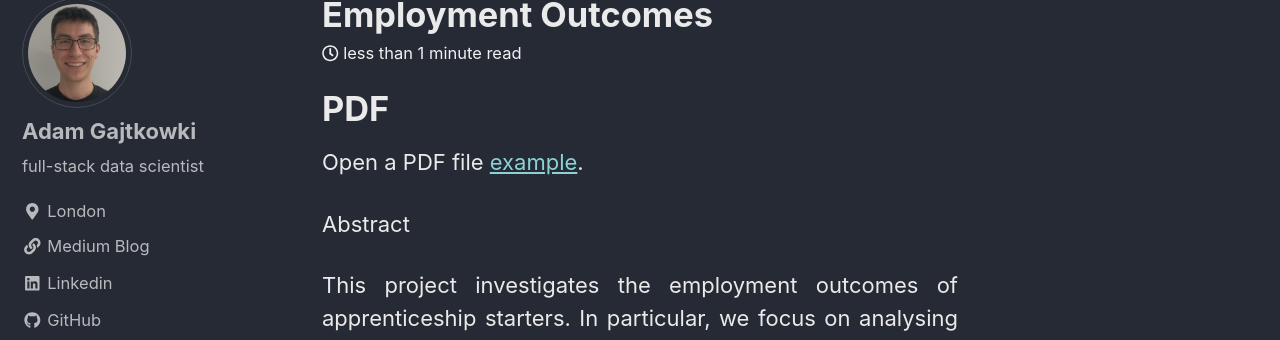
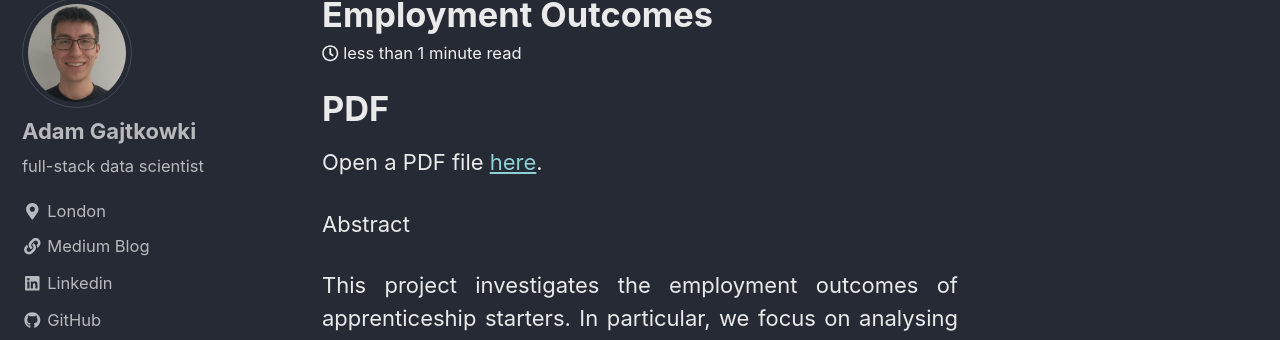
Before and after one commit to AGajtkowski/AGajtkowski.github.io, a Jekyll site: the page built from _posts/2019-12-20-IFA.md, in a window 1280 px wide and 900 px high. Shown: the part 113-453 px from the top of the window. Built offline with Jekyll 4.4.1, drawn with Linux system fonts in a browser that asks for light colours; cached includes are drawn as plain includes; nearby versions of some CDN libraries.

Commit message:
updated IFA

```diff
--- a/_posts/2019-12-20-IFA.md
+++ b/_posts/2019-12-20-IFA.md
@@ -9,7 +9,7 @@ date: '2019-12-20'
   </head>
   <body>
     <h1>PDF</h1>
-    <p>Open a PDF file <a href="/thesis/thesis_A.Gajtkowski.pdf">example</a>.</p>
+    <p>Open a PDF file <a href="/thesis/thesis_A.Gajtkowski.pdf">here</a>.</p>
   </body>
 </html>
 
```
